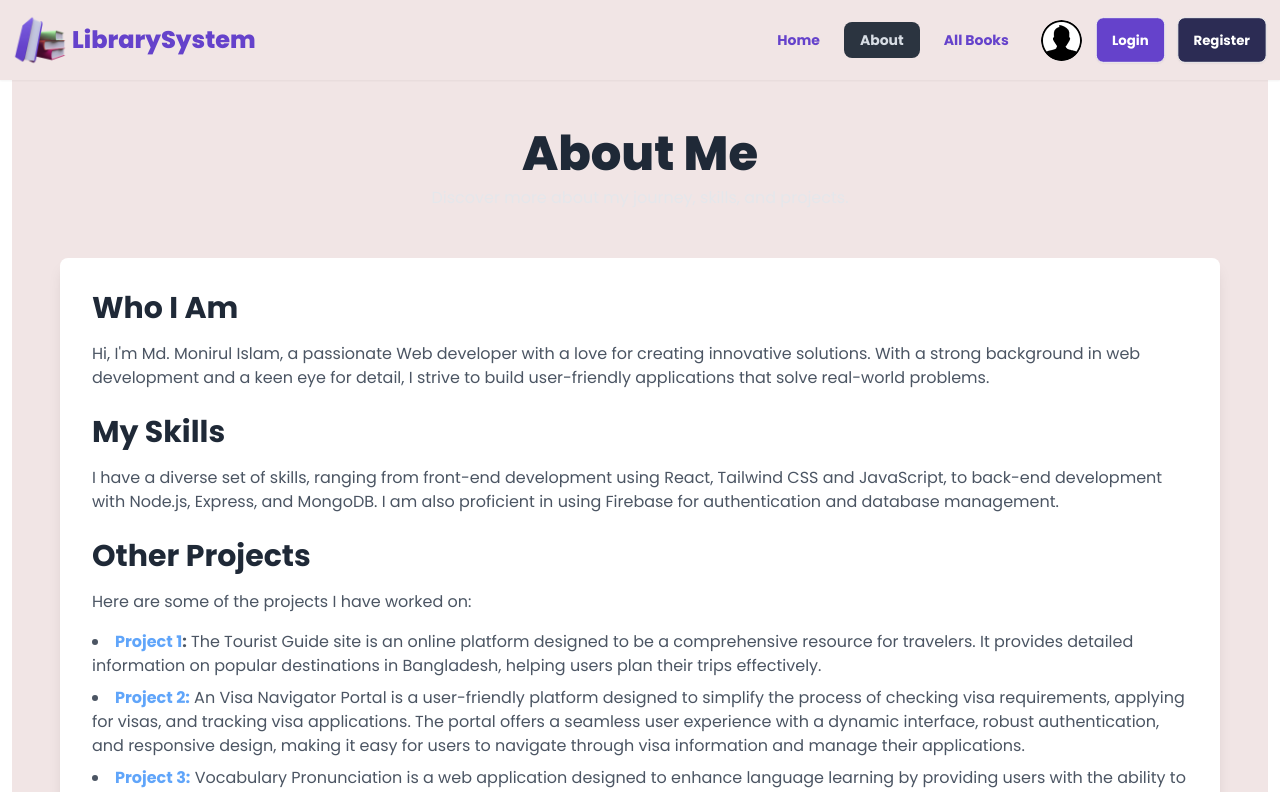
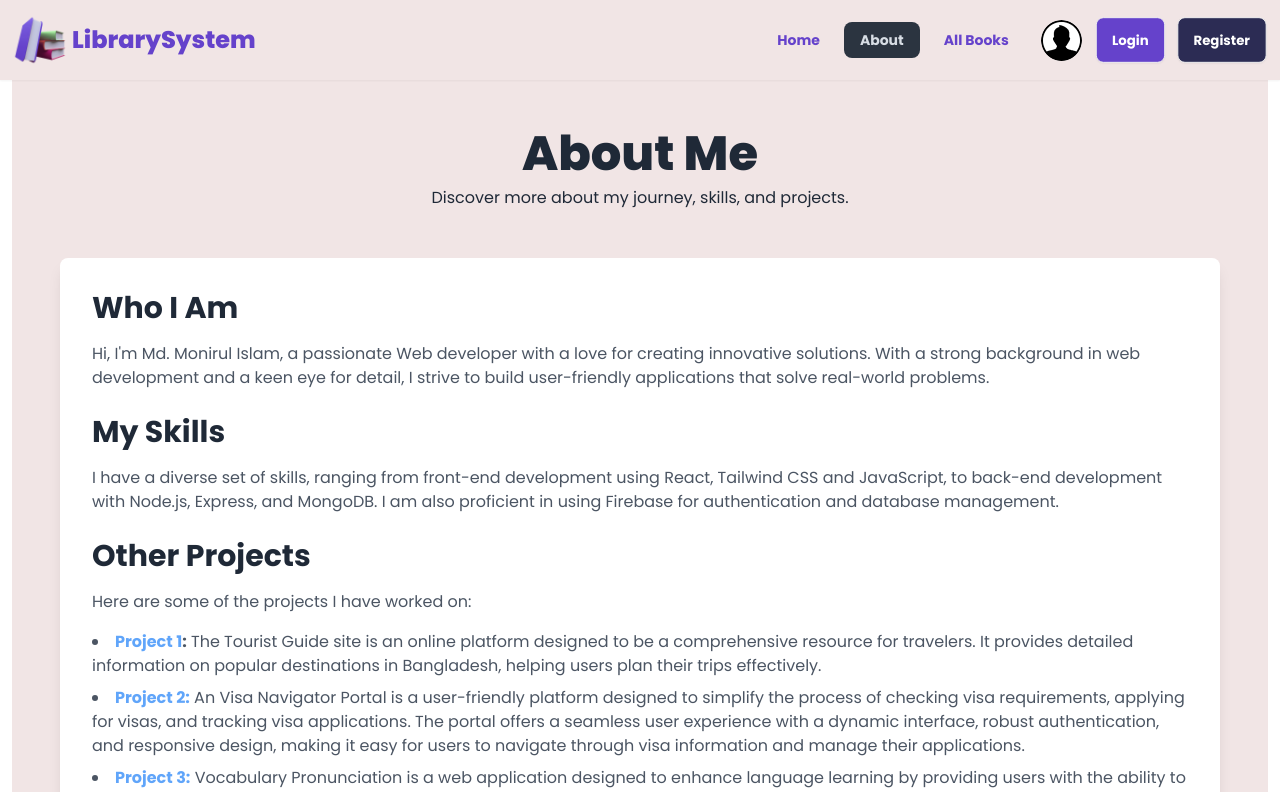
Before and after one commit to DeveloperMonirBD/library-management-system-client, a React (Vite) app: page /about in a window 1280 px wide. Shown: the top 792 px of the page. Built offline with nearby package versions, Linux system fonts and the light colour scheme; no server answers.

Commit message:
some modification in the about section

```diff
--- a/src/pages/About.jsx
+++ b/src/pages/About.jsx
@@ -19,7 +19,7 @@ const About = () => {
                 <div className="container mx-auto px-6 lg:px-12 max-h-[700px] overflow-y-auto">
                     <div className="text-center mb-12">
                         <h1 className="text-4xl md:text-5xl font-extrabold mb-2">About Me</h1>
-                        <p className="text-base text-gray-200">Discover more about my journey, skills, and projects.</p>
+                        <p className="text-base">Discover more about my journey, skills, and projects.</p>
                     </div>
                     <div className="bg-white rounded-lg shadow-lg p-8 transform transition duration-500 hover:scale-105">
                         <div className="mb-6">
```
